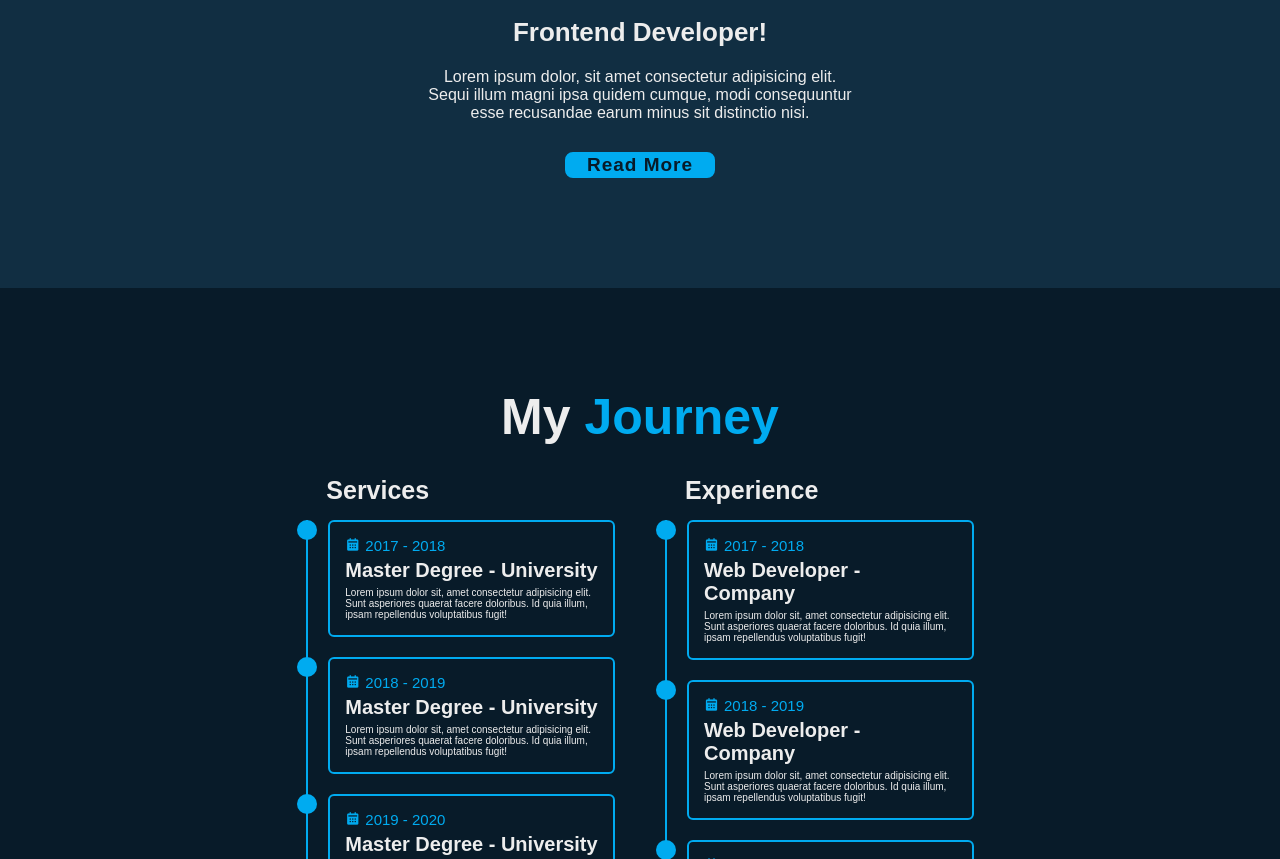
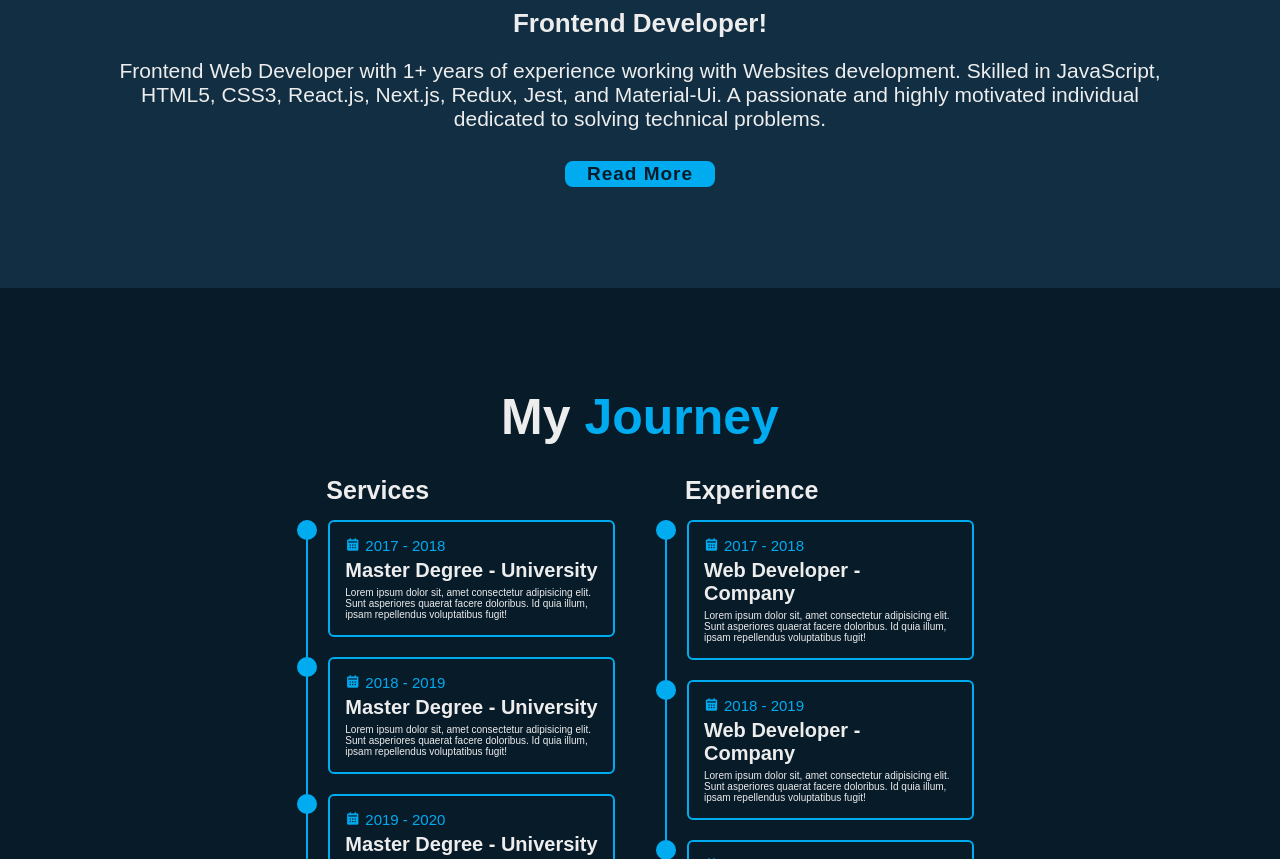
Before and after one commit to Hamadkk05/hamiportfolio, a plain HTML site: page index.html in a window 1280 px wide. Shown: the part 1312-2171 px from the top of the page. Drawn offline with nearby package versions, Linux system fonts and the light colour scheme; a web font is replaced by a local one.

Commit message:
change some words

```diff
--- a/index.html
+++ b/index.html
@@ -62,9 +62,7 @@
       <div class="about-content">
         <h3>Frontend Developer!</h3>
         <p>
-          Lorem ipsum dolor, sit amet consectetur adipisicing elit. <br />
-          Sequi illum magni ipsa quidem cumque, modi consequuntur <br />
-          esse recusandae earum minus sit distinctio nisi.
+          Frontend Web Developer with 1+ years of experience working with Websites development. Skilled in JavaScript, HTML5, CSS3, React.js, Next.js, Redux, Jest, and Material-Ui. A passionate and highly motivated individual dedicated to solving technical problems.
         </p>
 
         <div class="btn-box btns">
--- a/main.css
+++ b/main.css
@@ -363,8 +363,9 @@ span {
   font-size: 2.6rem;
 }
 .about-content p {
-  font-size: 1.6rem;
+   font-size: 2.1rem;
   margin: 2rem 0 3rem;
+
 }
 .btn-box.btns {
   display: inline-block;
```
